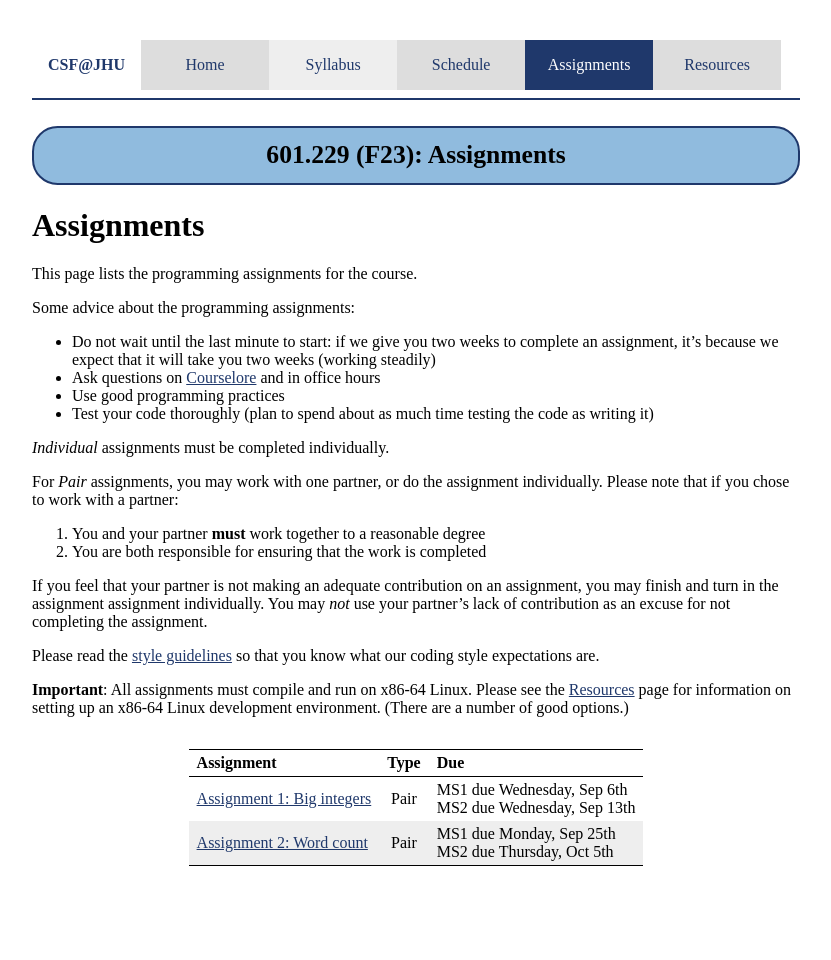
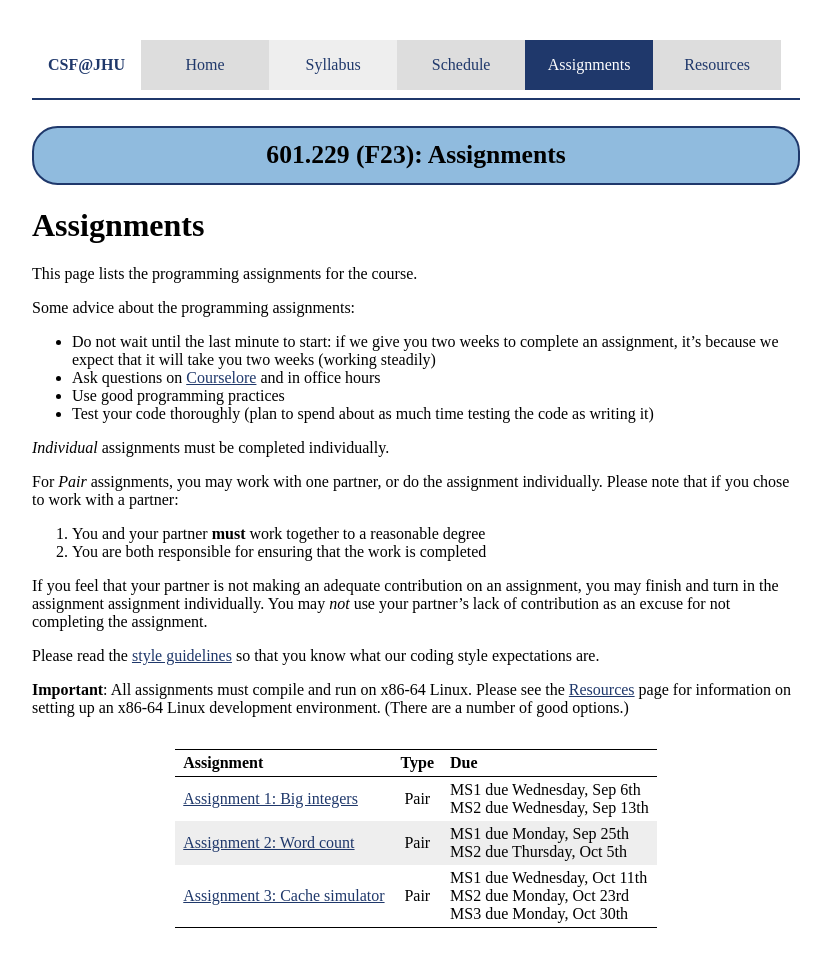
Before and after one commit to jhucsf/fall2023, a Jekyll site: the page built from assignments.md, in a window 1280 px wide. Shown: the whole page, without its empty margins (224-1055 px from the left). Built offline with Jekyll 4.4.1, drawn with Linux system fonts in a browser that asks for light colours; before the commit the page ends 900 px from its top, so only the background shows below that.

Commit message:
add assignment 3 to assignments page

```diff
--- a/assignments.md
+++ b/assignments.md
@@ -40,3 +40,4 @@ Assignment | Type | Due
 ---------- | :--: | ---
 [Assignment 1: Big integers](assign/assign01.html) | Pair | MS1 due Wednesday, Sep 6th<br>MS2 due Wednesday, Sep 13th
 [Assignment 2: Word count](assign/assign02.html) | Pair | MS1 due Monday, Sep 25th<br>MS2 due Thursday, Oct 5th
+[Assignment 3: Cache simulator](assign/assign03.html) | Pair | MS1 due Wednesday, Oct 11th<br>MS2 due Monday, Oct 23rd<br>MS3 due Monday, Oct 30th
```
